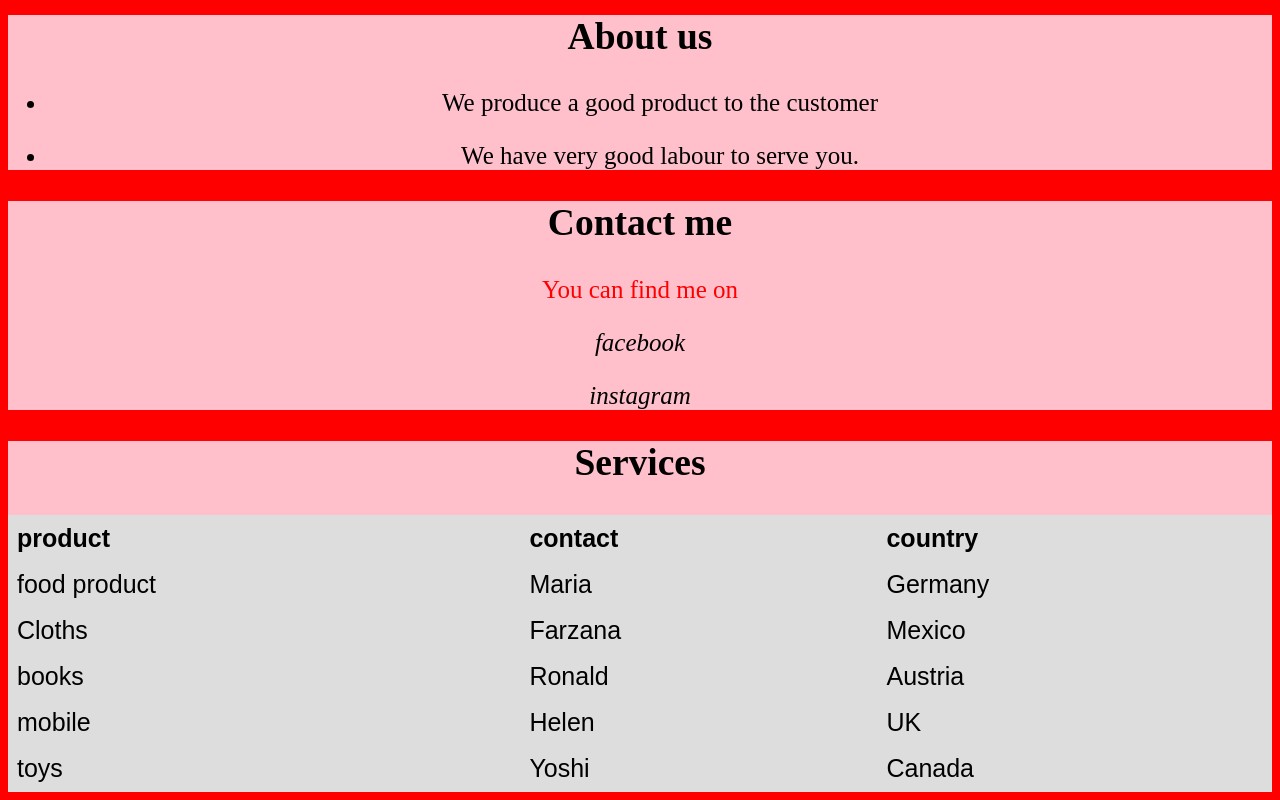
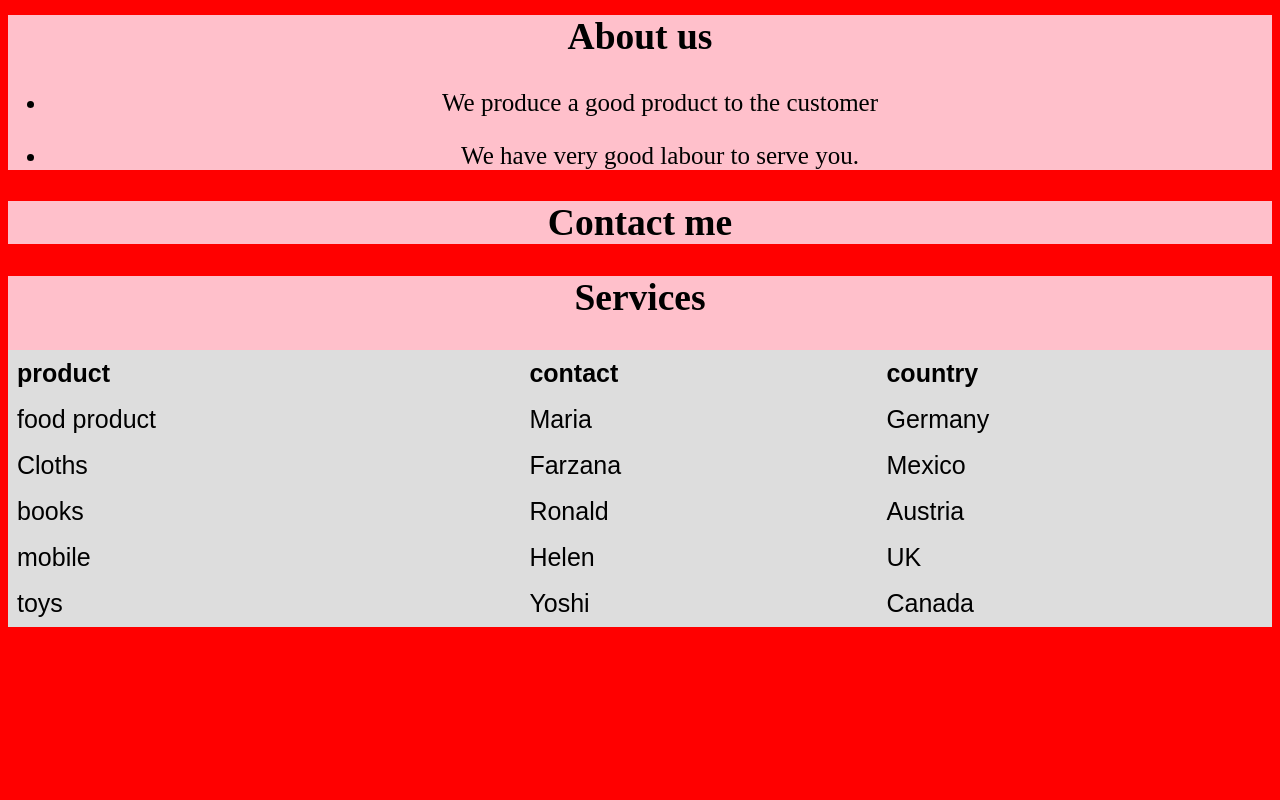
Before and after one commit to gajaraji/project0, a plain HTML site: page index.html in a window 1280 px wide. Shown: the part 148-948 px from the top of the page. After the commit the page ends 800 px from the top, so only its background shows below. Drawn offline with Linux system fonts and the light colour scheme.

Commit message:
Update index.html

```diff
--- a/index.html
+++ b/index.html
@@ -80,12 +80,11 @@
             <section id="contact">
                 <div class="section-inner">
                     <h2>Contact me</h2>
-                    <p id="para1"> You can find me on</p>
-                    <p><i>facebook</i></p>
-                    <p><i>instagram</i></p>
+		    	 <a href="https://contact us.com/html/"></a>
+		</div>
+	   </section>
 
-                 </div>
-             </section>
+
 
 
    </head>
```
